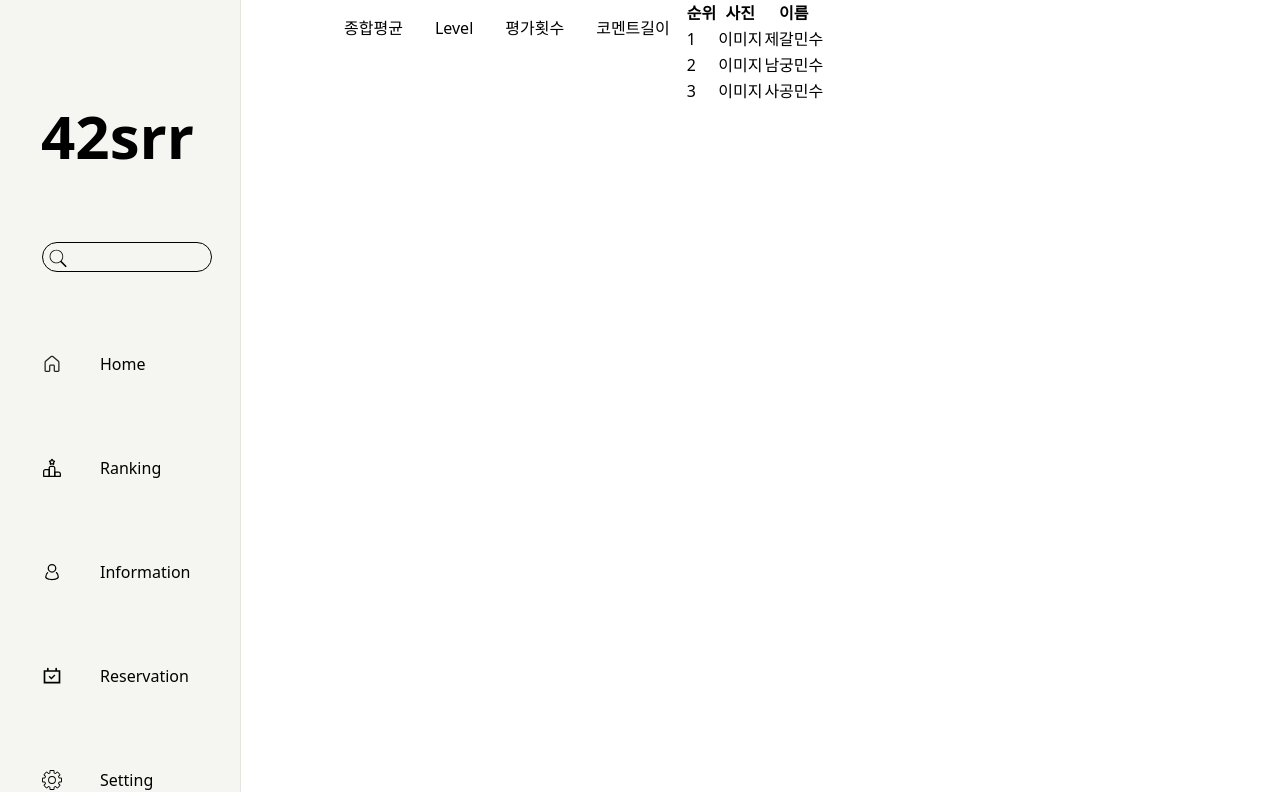
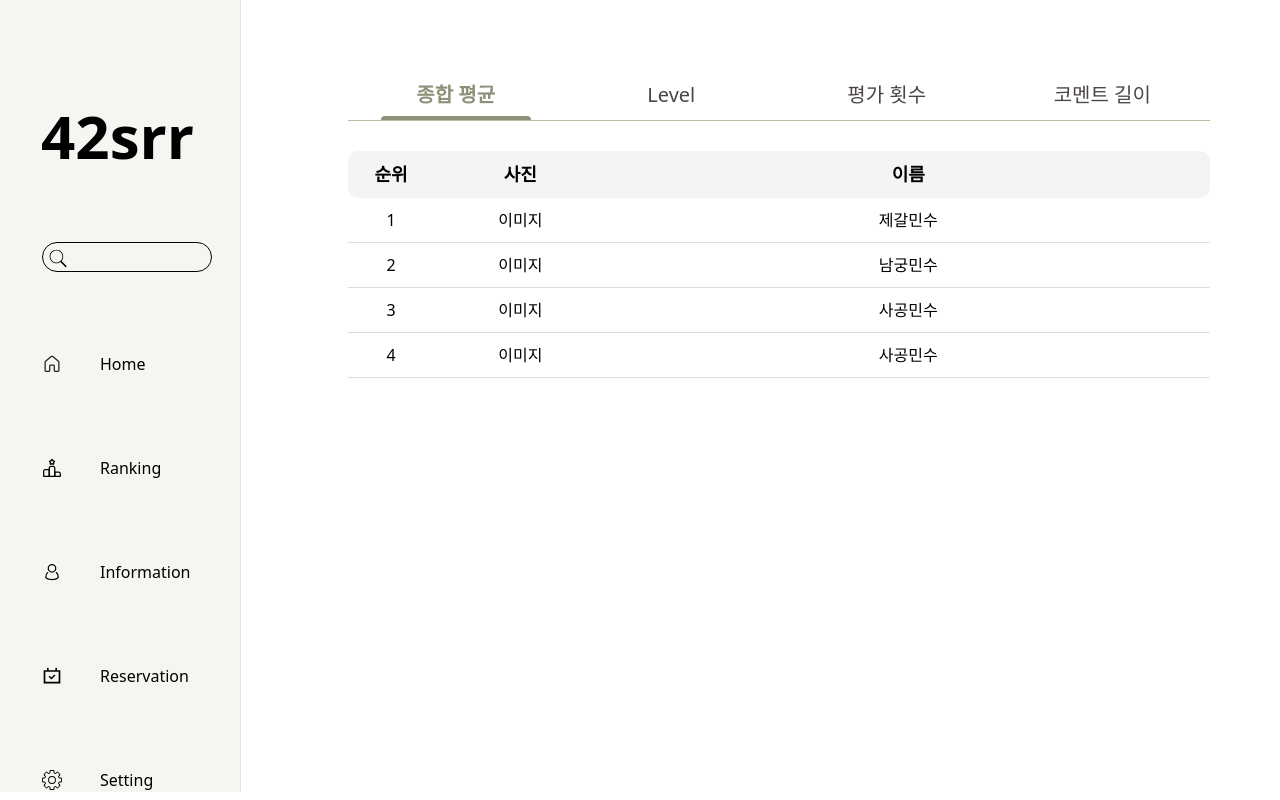
Before and after one commit to 42srr/STAT_Front, a React (Vite) app: page /rank in a window 1280 px wide. Built offline with nearby package versions, Linux system fonts and the light colour scheme.

Commit message:
feat: rankPage css style

```diff
--- a/src/routes/rankPage.jsx
+++ b/src/routes/rankPage.jsx
@@ -2,8 +2,18 @@ import SideBar from "../components/SideBar.jsx";
 import { useState } from "react";
 import styled from "styled-components";
 
+/*
+
+
 export default function RankPage() {
   let [switchs, setSwitchs] = useState(0);
+
+  let [activeBtn, setActiveBtn] = useState(0);
+
+  let btnClick = (idx) => {
+    setSwitchs(idx);
+    setActiveBtn(idx);
+  }
 
   let datas = [
     {
@@ -36,9 +46,7 @@ export default function RankPage() {
   let countEvals = ["순위", "사진", "이름", "횟수"];
   let lenComments = ["순위", "사진", "이름", "최대길이"];
 
-  let Layout = styled.div`
-    display: flex;
-  `;
+
   let Sidebox = styled.div`
     display: flex;
     flex-direction: column;
@@ -47,14 +55,13 @@ export default function RankPage() {
     font-size: 1.2rem;
   `;
   let Mainbox = styled.div`
-    display: flex;
-    flex-direction: column;
+    flex: 3;
   `;
   let TopBtn = styled.button`
     padding: 1rem;
   `;
 
-  const switcher = () => {
+  let switcher = () => {
     if (switchs === 0) {
       return (
         <div>
@@ -163,37 +170,265 @@ export default function RankPage() {
   return (
     <Layout>
       <SideBar />
+      <Mainbox>
       <div>
+      <Line />
         <TopBtn
           onClick={() => {
             setSwitchs(0);
+            setActiveBtn(0);
           }}
         >
-          종합평균
+          <RankTitle>
+            <BoxContainer>
+              <Label>
+              종합평균
+              </Label>
+            </BoxContainer>
+          </RankTitle>
+
         </TopBtn>
         <TopBtn
           onClick={() => {
             setSwitchs(1);
+            setActiveBtn(1);
           }}
         >
-          Level
+          <RankTitle>
+          <BoxContainer>
+            <Label>
+            Level
+            </Label>
+          </BoxContainer>
+          </RankTitle>
         </TopBtn>
         <TopBtn
           onClick={() => {
             setSwitchs(2);
+            setActiveBtn(2);
           }}
         >
-          평가횟수
+          <RankTitle>
+            <BoxContainer>
+              <Label>
+              평가 횟수
+              </Label>
+            </BoxContainer>
+          </RankTitle>
         </TopBtn>
         <TopBtn
           onClick={() => {
             setSwitchs(3);
+            setActiveBtn(3);
           }}
         >
-          코멘트길이
+          <RankTitle>
+            <BoxContainer>
+              <Label>
+              코멘트 길이
+              </Label>
+            </BoxContainer>
+          </RankTitle>
         </TopBtn>
       </div>
       <div>{switcher()}</div>
+      </Mainbox>
     </Layout>
   );
 }
+*/
+
+// styled-components
+let Layout = styled.div`
+  display: flex;
+`;
+
+let Mainbox = styled.div`
+  flex: 3;
+  padding: 20px;
+  margin-right: 50px;
+`;
+
+let TopBar = styled.div`
+  display: flex;
+  justify-content: space-around;
+`;
+
+let Table = styled.table`
+  width: 100%;
+  border-collapse: collapse;
+`;
+
+let TableHeader = styled.th`
+  font-size: 18px;
+  font-weight: bold;
+  background-color: #f4f4f4;
+  padding: 10px 20px;
+  border-left: none;
+  border-right: none;
+
+  &:first-child {
+    border-top-left-radius: 10px;
+    border-bottom-left-radius: 10px;
+  }
+
+  &:last-child {
+    border-top-right-radius: 10px;
+    border-bottom-right-radius: 10px;
+  }
+
+  &:nth-child(1) { width: ${({ switchs }) => (switchs === 1 || switchs === 2 || switchs === 3 ? '10%' : '10%')}; }  // 순위
+  &:nth-child(2) { width: ${({ switchs }) => (switchs === 1 || switchs === 2 || switchs === 3 ? '20%' : '20%')}; }  // 사진
+  &:nth-child(3) { width: ${({ switchs }) => (switchs === 1 || switchs === 2 || switchs === 3 ? '35%' : '70%')}; }  // 이름
+  &:nth-child(4) { width: 35%; }
+`;
+
+let TableData = styled.td`
+  font-size: 16px;
+  padding: 10px;
+  text-align: center;
+  border-bottom: 1px solid #ddd;
+  border-left: none;
+  border-right: none;
+
+  &:nth-child(1) { width: ${({ switchs }) => (switchs === 1 || switchs === 2 || switchs === 3 ? '10%' : '10%')}; }  // 순위
+  &:nth-child(2) { width: ${({ switchs }) => (switchs === 1 || switchs === 2 || switchs === 3 ? '20%' : '20%')}; }  // 사진
+  &:nth-child(3) { width: ${({ switchs }) => (switchs === 1 || switchs === 2 || switchs === 3 ? '35%' : '70%')}; }  // 이름
+  &:nth-child(4) { width: 35%; }
+`;
+
+let TableRow = styled.tr`
+  &:nth-chlild(even) {
+    background-color: #f9f9f9;
+  }
+`;
+
+let RankTitle = styled.div`
+  width: 150px;
+  height: 50px;
+  display: flex;
+  margin-top: 50px;
+  justify-content: center;
+  align-items: center;
+  cursor: pointer;
+  transition: background-color 0.3s ease;
+  padding: 10px;
+  position: relative;
+
+  &::before {
+    content: "";
+    position: absolute;
+    bottom: 0;
+    left: 0;
+    right: 0;
+    height: 4px;
+    background-color: ${({ isActive }) => (isActive ? '#8f9078' : 'transparent')};
+    border-radius: 10px 10px 0 0;
+    transition: background-color 0.3s ease;
+  }
+
+  color: ${({ isActive }) => (isActive ? "white" : "black")};
+`;
+
+let Label = styled.span`
+  font-size: 20px;
+  color: ${({ isActive }) => (isActive ? "#8f9078" : "#4b4545")};
+  font-weight: ${({ isActive }) => (isActive ? 'bold' : 'normal')};
+`;
+
+let BoxContainer = styled.div`
+  display: flex;
+  justify-content: center;
+  align-items: center;
+`;
+
+let Line = styled.div`
+  width: 100%;
+  height: 1.1px;
+  background-color: #bdbfa3;
+  margin-bottom: 30px;
+`;
+
+
+// RankPage 컴포넌트
+export default function RankPage() {
+  let [switchs, setSwitchs] = useState(0); // 데이터 변경을 위한 상태
+  let [activeBtn, setActiveBtn] = useState(0); // 활성화된 버튼 상태
+
+  let btnClick = (idx) => {
+    setSwitchs(idx);
+    setActiveBtn(idx);
+  };
+
+  let datas = [
+    { 순위: 1, 사진: "이미지", 이름: "제갈민수", 레벨: 10, 횟수: 5, 최대길이: 255 },
+    { 순위: 2, 사진: "이미지", 이름: "남궁민수", 레벨: 10, 횟수: 5, 최대길이: 255 },
+    { 순위: 3, 사진: "이미지", 이름: "사공민수", 레벨: 10, 횟수: 5, 최대길이: 255 },
+    { 순위: 4, 사진: "이미지", 이름: "사공민수", 레벨: 10, 횟수: 5, 최대길이: 255 },
+  ];
+
+  let totalAvg = ["순위", "사진", "이름"];
+  let levels = ["순위", "사진", "이름", "레벨"];
+  let countEvals = ["순위", "사진", "이름", "횟수"];
+  let lenComments = ["순위", "사진", "이름", "최대길이"];
+
+  let renderTable = () => {
+    let headers = switchs === 0 ? totalAvg : switchs === 1 ? levels : switchs === 2 ? countEvals : lenComments;
+
+    return (
+      <Table>
+        <thead>
+          <TableRow>
+            {headers.map((header) => (
+              <TableHeader key={header} switchs={switchs}>{header}</TableHeader>
+            ))}
+          </TableRow>
+        </thead>
+        <tbody>
+          {datas.map((data) => (
+            <TableRow key={data.순위}>
+              <TableData switchs={switchs}>{data.순위}</TableData>
+              <TableData switchs={switchs}>{data.사진}</TableData>
+              <TableData switchs={switchs}>{data.이름}</TableData>
+              {switchs === 1 && <TableData switchs={switchs}>{data.레벨}</TableData>}
+              {switchs === 2 && <TableData switchs={switchs}>{data.횟수}</TableData>}
+              {switchs === 3 && <TableData switchs={switchs}>{data.최대길이}</TableData>}
+            </TableRow>
+          ))}
+        </tbody>
+      </Table>
+    );
+  };
+
+  return (
+    <Layout>
+      <SideBar />
+      <Mainbox>
+        <TopBar>
+          <RankTitle isActive={activeBtn === 0} onClick={() => btnClick(0)}>
+            <BoxContainer>
+              <Label isActive={activeBtn === 0}>종합 평균</Label>
+            </BoxContainer>
+          </RankTitle>
+          <RankTitle isActive={activeBtn === 1} onClick={() => btnClick(1)}>
+            <BoxContainer>
+              <Label isActive={activeBtn === 1}>Level</Label>
+            </BoxContainer>
+          </RankTitle>
+          <RankTitle isActive={activeBtn === 2} onClick={() => btnClick(2)}>
+            <BoxContainer>
+              <Label isActive={activeBtn === 2}>평가 횟수</Label>
+            </BoxContainer>
+          </RankTitle>
+          <RankTitle isActive={activeBtn === 3} onClick={() => btnClick(3)}>
+            <BoxContainer>
+              <Label isActive={activeBtn === 3}>코멘트 길이</Label>
+            </BoxContainer>
+          </RankTitle>
+        </TopBar>
+        <Line />
+        {renderTable()}
+      </Mainbox>
+    </Layout>
+  );
+}
```
